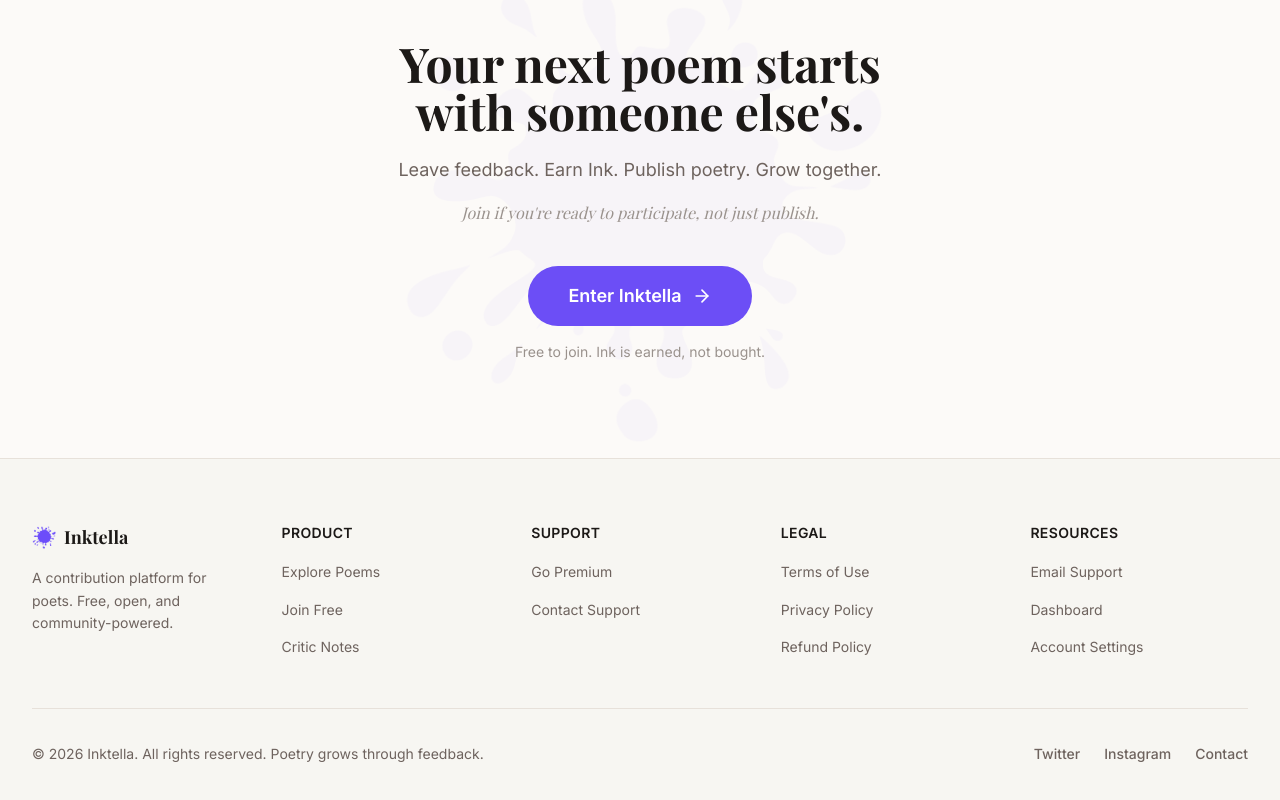
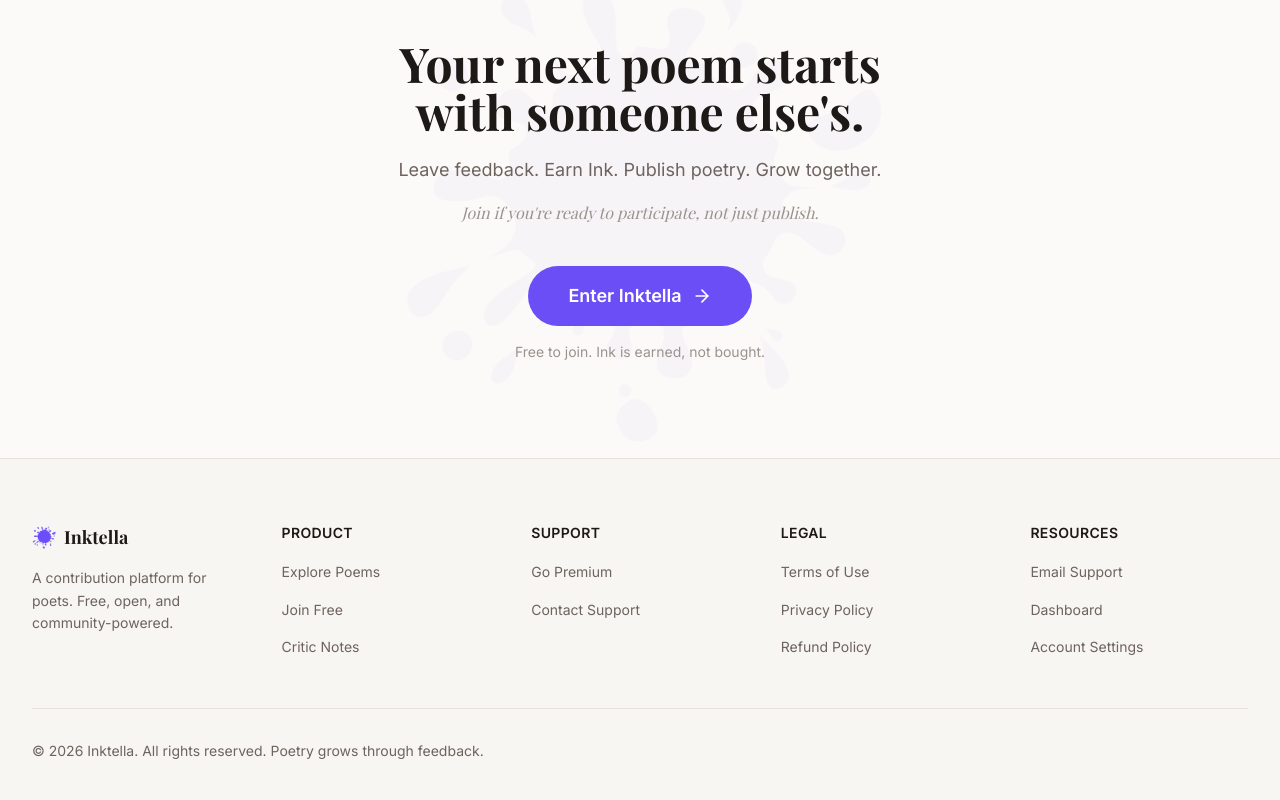
Before and after one commit to De2002/Inktella-9b0li3, a React (Vite) app: page / in a window 1280 px wide. Shown: the part 4199-4999 px from the top of the page. Built offline with nearby package versions, Linux system fonts and the light colour scheme; a web font is replaced by a local one.

Commit message:
feat: remove social media links and contact link from footer
Co-authored-by: De2002 <105716057+De2002@users.noreply.github.com>

```diff
--- a/src/pages/LandingPage.tsx
+++ b/src/pages/LandingPage.tsx
@@ -476,33 +476,6 @@
             <p className="text-foreground-secondary text-sm text-center sm:text-left">
               © {new Date().getFullYear()} Inktella. All rights reserved. Poetry grows through feedback.
             </p>
-            <div className="flex items-center gap-6">
-              <a
-                href="https://twitter.com/inktella"
-                target="_blank"
-                rel="noopener noreferrer"
-                className="text-foreground-secondary hover:text-foreground transition-colors"
-                aria-label="Twitter"
-              >
-                <span className="text-sm font-medium">Twitter</span>
-              </a>
-              <a
-                href="https://instagram.com/inktella"
-                target="_blank"
-                rel="noopener noreferrer"
-                className="text-foreground-secondary hover:text-foreground transition-colors"
-                aria-label="Instagram"
-              >
-                <span className="text-sm font-medium">Instagram</span>
-              </a>
-              <a
-                href="mailto:poetry@inktella.cyou"
-                className="text-foreground-secondary hover:text-foreground transition-colors"
-                aria-label="Email"
-              >
-                <span className="text-sm font-medium">Contact</span>
-              </a>
-            </div>
           </div>
         </div>
       </footer>
```
